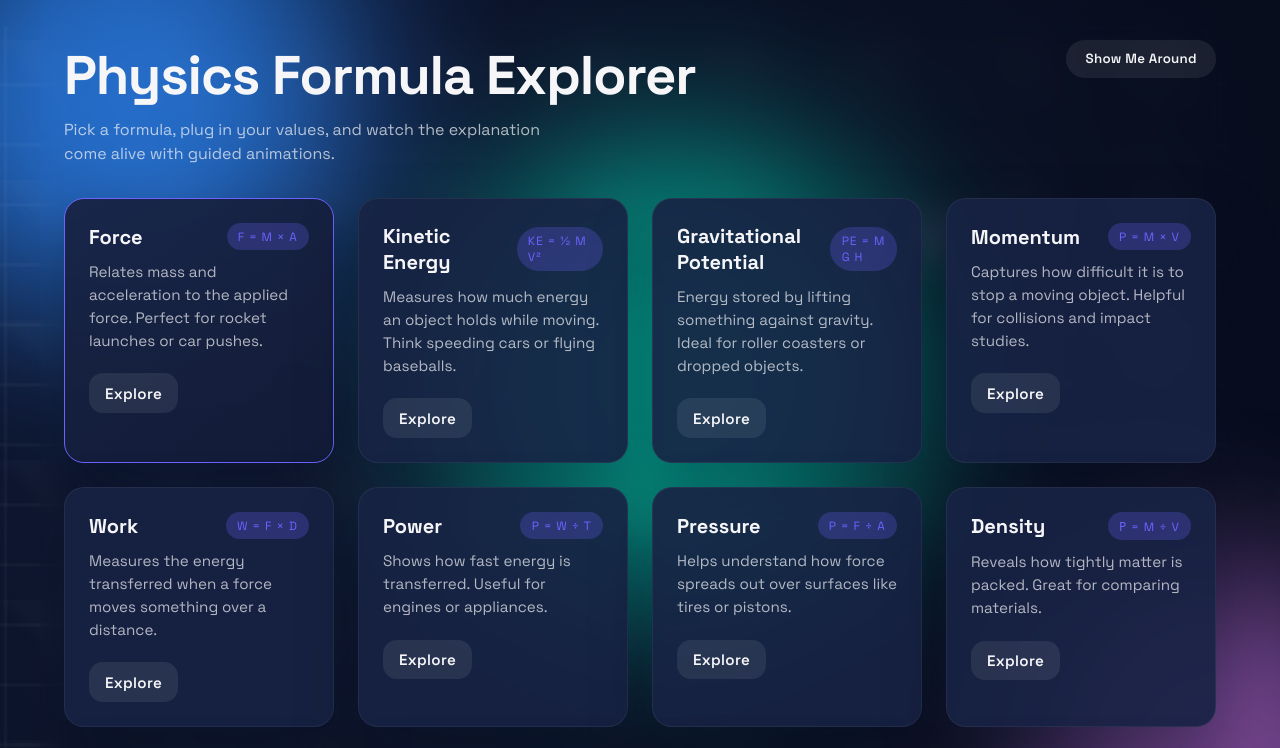
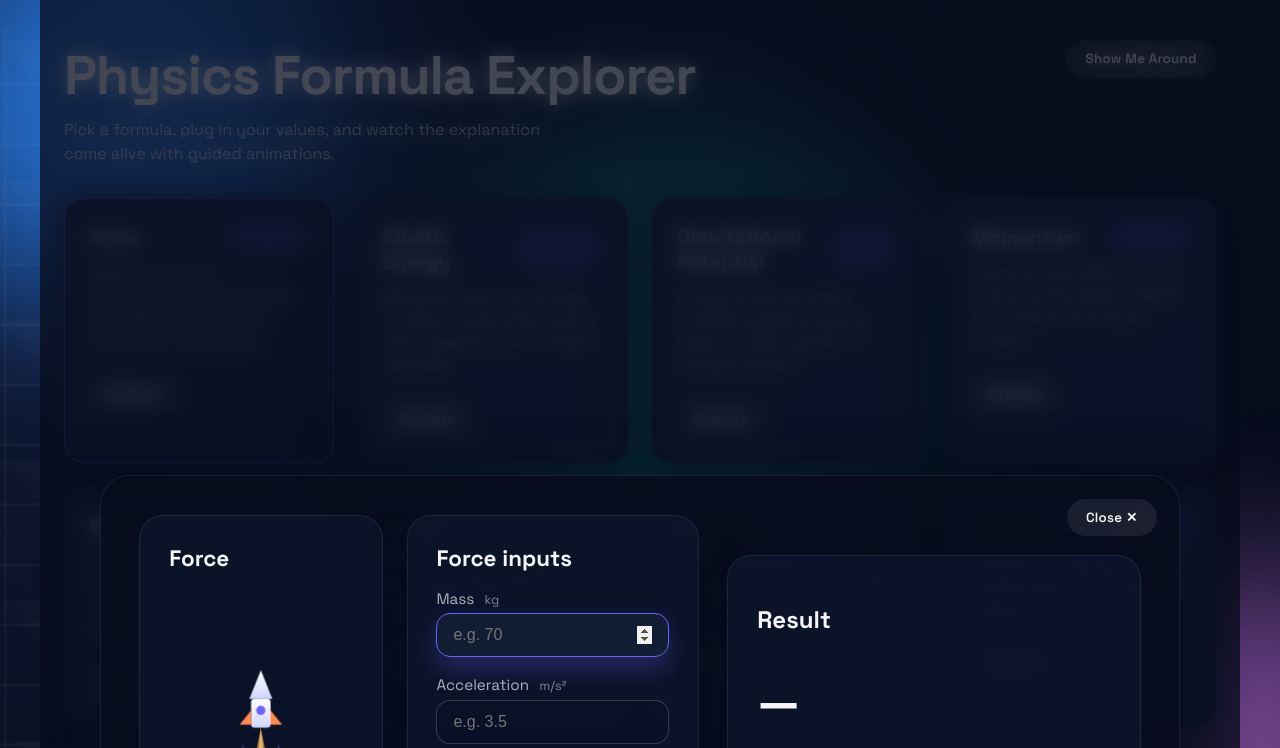
Before and after one commit to rsashank55-alt/Physics-Formula-Calculator, a website: page index.html in a window 1280 px wide. Both pictures are taken after a click on the button 199 px from the left and 330 px from the top of the page. Shown: the top 748 px of the page. Drawn offline with Linux system fonts and the light colour scheme.

Commit message:
Show calculator in modal overlay

```diff
--- a/index.html
+++ b/index.html
@@ -33,6 +33,13 @@
 
       <section class="formula-cards" id="formulaCards"></section>
 
+      <div id="interactionModal" class="interaction-modal" aria-hidden="true">
+        <div class="interaction-backdrop" data-close="true"></div>
+        <div class="interaction-card" role="dialog" aria-modal="true" aria-labelledby="illustrationTitle">
+          <button id="closeModal" class="pill-button close-modal" aria-label="Close explorer panel">
+            Close ✕
+          </button>
+          <div class="interaction-body">
             <section class="interactive-area">
               <aside class="illustration-card">
                 <h2 id="illustrationTitle">Select a formula</h2>
@@ -66,6 +73,9 @@
                 <div class="explanation" id="explanation"></div>
               </div>
             </section>
+          </div>
+        </div>
+      </div>
     </main>
 
     <template id="cardTemplate">
@@ -75,10 +85,10 @@
           <span class="card-chip"></span>
         </div>
         <p class="card-description"></p>
-        <button class="secondary-button select-button">Explore</button>
+        <button type="button" class="secondary-button select-button">Explore</button>
       </article>
     </template>
 
-    <script src="script.js"></script>
+    <script src="script.js" defer></script>
   </body>
 </html>
--- a/script.js
+++ b/script.js
@@ -679,6 +679,7 @@ const state = {
   activeFormula: null,
   toastStep: 0,
   toastVisible: false,
+  lastFocusElement: null,
 };
 
 const form = document.getElementById("inputForm");
@@ -687,12 +688,16 @@ const illustrationContainer = document.getElementById("illustration");
 const illustrationTitle = document.getElementById("illustrationTitle");
 const calculateButton = document.getElementById("calculateButton");
 const calculatorTitle = document.getElementById("calculatorTitle");
+const interactionModal = document.getElementById("interactionModal");
+const interactiveArea = document.querySelector(".interactive-area");
 const resultCard = document.getElementById("resultCard");
 const resultBadge = document.getElementById("resultBadge");
 const resultValue = document.getElementById("resultValue");
 const resultUnits = document.getElementById("resultUnits");
 const explanationList = document.getElementById("explanation");
 const tourButton = document.getElementById("tourButton");
+const resultArea = document.querySelector(".result-area");
+const closeModalButton = document.getElementById("closeModal");
 
 const toast = document.createElement("div");
 toast.className = "tour-toast";
@@ -764,20 +769,61 @@ function renderCards() {
     const clone = template.content.cloneNode(true);
     const article = clone.querySelector(".formula-card");
     article.dataset.formula = formula.id;
+    article.tabIndex = 0;
+    article.setAttribute("role", "button");
+    article.setAttribute("aria-pressed", "false");
     article.querySelector(".card-title").textContent = formula.title;
     article.querySelector(".card-chip").textContent = formula.symbol;
     article.querySelector(".card-description").textContent =
       formula.description;
-    article.addEventListener("click", () => selectFormula(formula.id));
-    clone.querySelector(".select-button").addEventListener("click", (event) => {
-      event.stopPropagation();
-      selectFormula(formula.id);
-    });
+    const selectButton = clone.querySelector(".select-button");
+    selectButton.setAttribute("type", "button");
+    selectButton.dataset.formula = formula.id;
     formulaCardsContainer.appendChild(clone);
   });
 }
 
-function selectFormula(formulaId) {
+function handleCardClick(event) {
+  const targetButton = event.target.closest(".select-button");
+  if (targetButton && targetButton.dataset.formula) {
+    event.preventDefault();
+    selectFormula(targetButton.dataset.formula);
+    return;
+  }
+
+  const card = event.target.closest(".formula-card");
+  if (!card) return;
+  event.preventDefault();
+  selectFormula(card.dataset.formula);
+}
+
+function handleCardKeydown(event) {
+  if (event.key !== "Enter" && event.key !== " ") return;
+  const card = event.target.closest(".formula-card");
+  if (!card) return;
+  event.preventDefault();
+  selectFormula(card.dataset.formula);
+}
+
+function openInteractionModal() {
+  if (!interactionModal) return;
+  interactionModal.classList.add("active");
+  interactionModal.setAttribute("aria-hidden", "false");
+  document.body.classList.add("modal-open");
+}
+
+function closeInteractionModal() {
+  if (!interactionModal) return;
+  interactionModal.classList.remove("active");
+  interactionModal.setAttribute("aria-hidden", "true");
+  document.body.classList.remove("modal-open");
+  if (state.lastFocusElement) {
+    state.lastFocusElement.focus({ preventScroll: true });
+    state.lastFocusElement = null;
+  }
+}
+
+function selectFormula(formulaId, options = {}) {
   const formula = formulas.find((entry) => entry.id === formulaId);
   if (!formula) return;
 
@@ -786,9 +832,11 @@ function selectFormula(formulaId) {
   illustrationTitle.textContent = formula.title;
   illustrationContainer.innerHTML = formula.illustration();
 
-  document
-    .querySelectorAll(".formula-card")
-    .forEach((card) => card.classList.toggle("active", card.dataset.formula === formulaId));
+  document.querySelectorAll(".formula-card").forEach((card) => {
+    const isActive = card.dataset.formula === formulaId;
+    card.classList.toggle("active", isActive);
+    card.setAttribute("aria-pressed", String(isActive));
+  });
 
   renderInputs(formula);
   calculateButton.disabled = false;
@@ -796,6 +844,19 @@ function selectFormula(formulaId) {
   resultValue.textContent = "—";
   resultUnits.textContent = "";
   explanationList.innerHTML = "";
+  interactiveArea?.classList.add("active");
+  resultArea?.classList.add("active");
+
+  if (!options.silent) {
+    state.lastFocusElement =
+      document.querySelector(`.formula-card[data-formula="${formulaId}"]`) || null;
+    openInteractionModal();
+  }
+
+  const firstInput = form.querySelector("input");
+  if (firstInput) {
+    setTimeout(() => firstInput.focus({ preventScroll: true }), 250);
+  }
 }
 
 function renderInputs(formula) {
@@ -890,8 +951,22 @@ function calculate() {
 
 function init() {
   renderCards();
+  formulaCardsContainer.addEventListener("click", handleCardClick);
+  formulaCardsContainer.addEventListener("keydown", handleCardKeydown);
+  closeModalButton?.addEventListener("click", () => closeInteractionModal());
+  interactionModal?.addEventListener("click", (event) => {
+    if (event.target.dataset.close === "true") {
+      closeInteractionModal();
+    }
+  });
+  document.addEventListener("keydown", (event) => {
+    if (event.key === "Escape") {
+      closeInteractionModal();
+    }
+  });
   createEmojiSparkles();
   attachToastEvents();
+  selectFormula(formulas[0].id, { silent: true });
   tourButton.addEventListener("click", () => {
     state.toastStep = 0;
     updateToast(state.toastStep);
--- a/styles.css
+++ b/styles.css
@@ -26,6 +26,10 @@ body {
   background: radial-gradient(circle at 20% 20%, #111a36, var(--bg) 55%);
   color: var(--text);
   overflow-x: hidden;
+}
+
+body.modal-open {
+  overflow: hidden;
 }
 
 main {
@@ -183,6 +187,7 @@ header {
   opacity: 0;
   transition: opacity 0.6s ease;
   z-index: 0;
+  pointer-events: none;
 }
 
 .formula-card:hover {
@@ -229,11 +234,87 @@ header {
   line-height: 1.5;
 }
 
+.interaction-modal {
+  position: fixed;
+  inset: 0;
+  display: flex;
+  align-items: center;
+  justify-content: center;
+  padding: clamp(1rem, 4vw, 2.5rem);
+  z-index: 8;
+  opacity: 0;
+  pointer-events: none;
+  transition: opacity 0.45s ease;
+  overflow-y: auto;
+}
+
+.interaction-modal.active {
+  opacity: 1;
+  pointer-events: auto;
+}
+
+.interaction-backdrop {
+  position: absolute;
+  inset: 0;
+  background: rgba(7, 13, 29, 0.75);
+  backdrop-filter: blur(10px);
+}
+
+.interaction-card {
+  position: relative;
+  width: min(100%, 1080px);
+  max-height: calc(100vh - clamp(2rem, 5vw, 4rem));
+  background: rgba(8, 14, 30, 0.92);
+  border-radius: 30px;
+  border: 1px solid rgba(255, 255, 255, 0.08);
+  box-shadow: 0 45px 90px rgba(7, 13, 29, 0.55);
+  padding: clamp(1.5rem, 3vw, 2.4rem);
+  overflow: hidden;
+  transform: scale(0.92) translateY(16px);
+  transition: transform 0.45s ease, opacity 0.45s ease;
+  opacity: 0;
+  display: flex;
+  flex-direction: column;
+  margin: auto;
+}
+
+.interaction-modal.active .interaction-card {
+  transform: scale(1) translateY(0);
+  opacity: 1;
+}
+
+.close-modal {
+  position: absolute;
+  top: 1.4rem;
+  right: 1.4rem;
+  z-index: 2;
+}
+
+.interaction-body {
+  position: relative;
+  display: grid;
+  gap: 1.8rem;
+  grid-template-columns: minmax(0, 1.15fr) minmax(0, 0.85fr);
+  align-items: start;
+  flex: 1;
+  overflow: hidden;
+}
+
 .interactive-area {
   display: grid;
   gap: 1.5rem;
   grid-template-columns: minmax(0, 1fr) minmax(0, 1.2fr);
   align-items: stretch;
+  opacity: 0;
+  transform: translateY(24px);
+  pointer-events: none;
+  transition: opacity 0.5s ease, transform 0.5s ease;
+}
+
+.interactive-area.active {
+  opacity: 1;
+  transform: translateY(0);
+  pointer-events: auto;
 }
 
 .illustration-card,
@@ -426,6 +507,16 @@ header {
 
 .result-area {
   margin-top: 2.5rem;
+  opacity: 0;
+  transform: translateY(30px);
+  pointer-events: none;
+  transition: opacity 0.5s ease, transform 0.5s ease;
+}
+
+.result-area.active {
+  opacity: 1;
+  transform: translateY(0);
+  pointer-events: auto;
 }
 
 .result-card {
@@ -1054,6 +1145,10 @@ header {
 }
 
 @media (max-width: 980px) {
+  .interaction-body {
+    grid-template-columns: 1fr;
+  }
+
   .interactive-area {
     grid-template-columns: 1fr;
   }
@@ -1077,10 +1172,8 @@ header {
     padding: 1.2rem;
   }
 
-  .illustration-card,
-  .calculator,
-  .result-card {
-    padding: 1.4rem;
+  .interaction-card {
+    padding: 1.8rem 1.4rem;
   }
 }
 
@@ -1120,6 +1213,16 @@ header {
     font-size: 0.9rem;
   }
 
+  .interaction-card {
+    height: calc(100vh - 2rem);
+    padding: 1.2rem 1rem 1.5rem;
+    border-radius: 24px;
+  }
+
+  .interaction-body {
+    overflow-y: auto;
+  }
+
   .interactive-area {
     gap: 1.2rem;
   }
```
Lines whose indentation alone changed are shown as unchanged.
